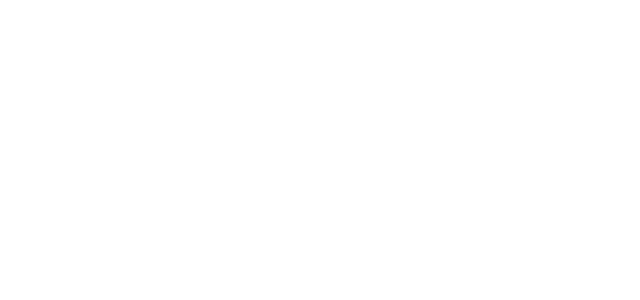
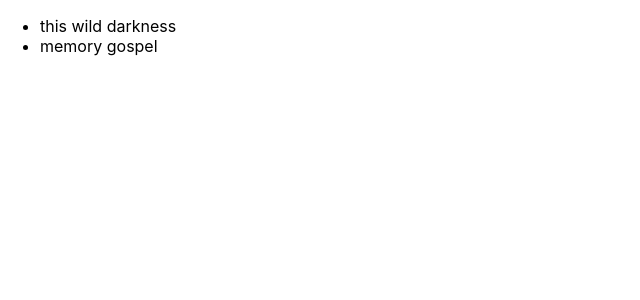
Before and after one commit to alekseimets/react-context-hooks, a React (Create React App) app in the folder hooksapp/: page / in a window 1280 px wide. Shown: the top 300 px of the page, without its empty margins (0-640 px from the left). Built offline with nearby package versions, Linux system fonts and the light colour scheme.

Commit message:
Added SongList.js and connect App.js

```diff
--- a/hooksapp/src/App.js
+++ b/hooksapp/src/App.js
@@ -1,9 +1,10 @@
 import React from 'react';
+import SongList from './components/SongList';
 
 function App() {
   return (
     <div className="App">
-
+      <SongList />
     </div>
   );
 }
--- /dev/null
+++ b/hooksapp/src/components/SongList.js
@@ -0,0 +1,14 @@
+import React from 'react';
+
+const SongList = () => {
+    return (
+        <div className="song-list">
+            <ul>
+                <li>this wild darkness</li>
+                <li>memory gospel</li>
+            </ul>
+        </div>
+    );
+}
+
+export default SongList;
```
